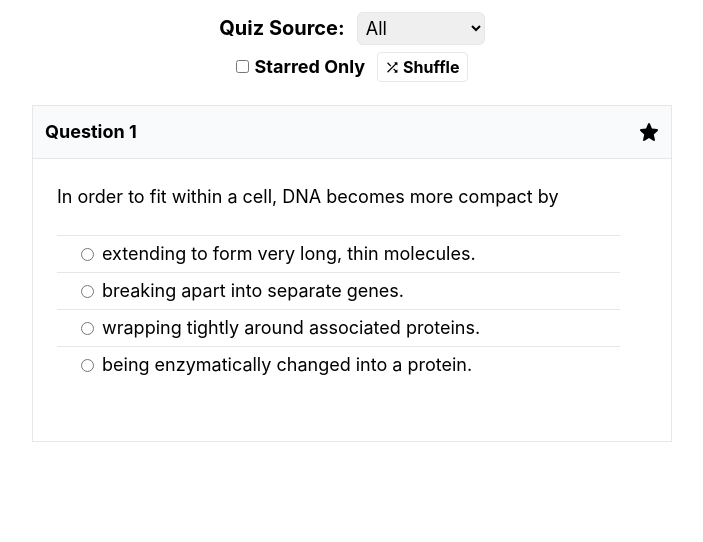
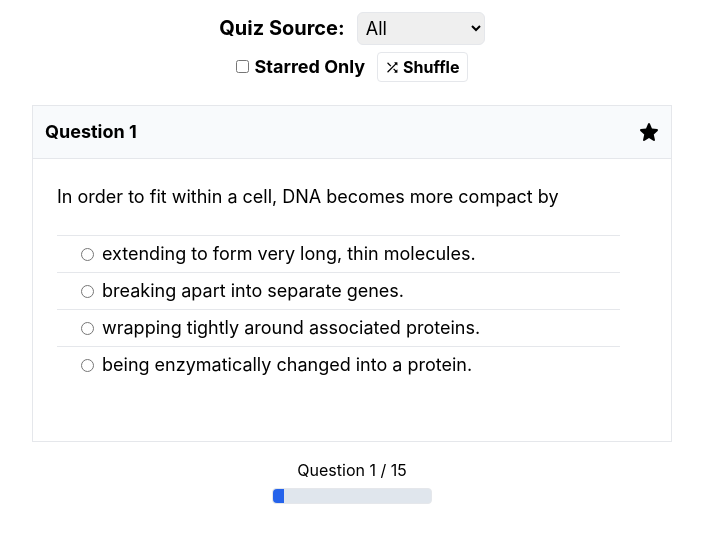
Before and after one commit to UltimatePro-Grammer/study-bio-final, a React (Create React App) app: page / in a window 1280 px wide. Shown: the top 542 px of the page, without its empty margins (288-991 px from the left). Built offline with nearby package versions, Linux system fonts and the light colour scheme.

Commit message:
Add progress bar

```diff
--- a/src/App.tsx
+++ b/src/App.tsx
@@ -105,6 +105,7 @@ function App() {
             </div>
 
             {description && answers && questionId ? (
+                <>
                     <Question
                         description={description}
                         answers={answers}
@@ -112,6 +113,19 @@ function App() {
                         onNextQuestion={() => newQuestion()}
                         id={questionId}
                     />
+                    <div className="mt-4 flex flex-col items-center w-full">
+                        <p className="block">
+                            Question {questionNumber} /{" "}
+                            {questionBank.getTotalQuestionCount()}
+                        </p>
+                        <progress
+                            max={questionBank.getTotalQuestionCount()}
+                            value={questionNumber}
+                            className="mt-1.5 text-blue-600 bg-slate-300 bg-opacity-60 border"
+                            style={{ ["--border-radius" as any]: "0.25rem" }}
+                        ></progress>
+                    </div>
+                </>
             ) : (
                 <p className="mt-4">
                     No questions available with these settings!
--- a/src/QuestionBank.ts
+++ b/src/QuestionBank.ts
@@ -45,6 +45,9 @@ class QuestionBank {
     reload() {
         this.load(this.quizSource);
     }
+    getTotalQuestionCount() {
+        return this.bank.length;
+    }
 }
 
 export const questionBank = new QuestionBank();
--- a/src/index.css
+++ b/src/index.css
@@ -7,6 +7,17 @@ body {
     -moz-osx-font-smoothing: grayscale;
 }
 
+progress[value] {
+    border-radius: var(--border-radius);
+}
+progress[value]::-webkit-progress-bar {
+    background-color: transparent;
+}
+progress[value]::-webkit-progress-value {
+    background-color: currentColor;
+    border-radius: var(--border-radius) 0 0 var(--border-radius);
+}
+
 @tailwind base;
 @tailwind components;
 @tailwind utilities;
```
Lines whose indentation alone changed are shown as unchanged.
